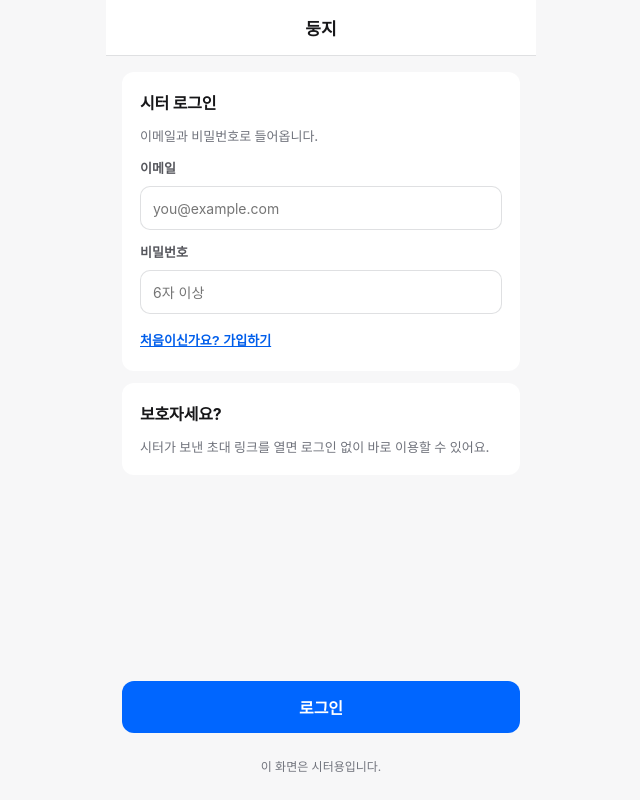
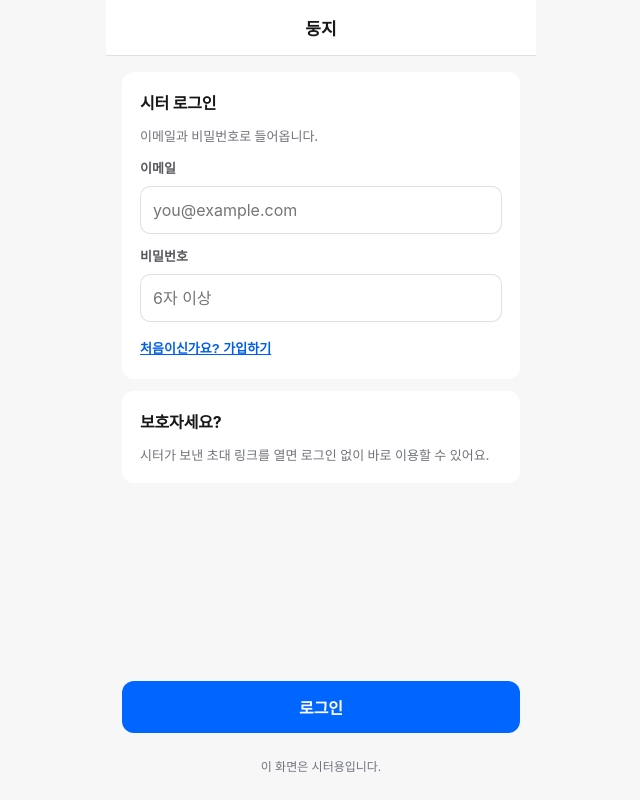
Before and after one commit to jiihy/DoongJi, a website built with Vite: page app/index.html in a window 1280 px wide. Shown: the whole page, without its empty margins (319-959 px from the left). Built offline with nearby package versions, Linux system fonts and the light colour scheme; no server answers.

Commit message:
iOS 입력 포커스 시 확대 방지 + LAN 접속 허용
- input/textarea/select 폰트 16px 고정 (iOS는 16px 미만이면 자동 확대)
- vite --host로 같은 Wi-Fi 기기에서 접속 가능

Co-Authored-By: Claude Opus 5 <noreply@anthropic.com>

```diff
--- a/app/package.json
+++ b/app/package.json
@@ -4,7 +4,7 @@
   "version": "0.1.0",
   "type": "module",
   "scripts": {
-    "dev": "vite --port 3000",
+    "dev": "vite --port 3000 --host",
     "build": "vite build",
     "preview": "vite preview --port 3000"
   },
--- a/app/src/style.css
+++ b/app/src/style.css
@@ -1,7 +1,7 @@
 :root{--ink:#171719;--ink2:#37383c;--ink3:#55565c;--ink4:#70737c;--line:rgba(112,115,124,.22);
   --primary:#0066ff;--primary-ink:#005eeb;--tint:#eaf2fe;--bg:#f7f7f8}
 *{box-sizing:border-box}
-html,body{margin:0;background:var(--bg);color:var(--ink);
+html,body{margin:0;-webkit-text-size-adjust:100%;background:var(--bg);color:var(--ink);
   font-family:-apple-system,"Apple SD Gothic Neo",system-ui,sans-serif;-webkit-font-smoothing:antialiased}
 #app{max-width:430px;margin:0 auto;min-height:100vh;display:flex;flex-direction:column;background:var(--bg)}
 .nav{display:flex;align-items:center;gap:8px;height:56px;padding:0 16px;background:#fff;border-bottom:1px solid var(--line)}
@@ -15,7 +15,12 @@ html,body{margin:0;background:var(--bg);color:var(--ink);
 .sub{font-size:13px;font-weight:500;line-height:1.55;color:var(--ink4)}
 .field{display:flex;flex-direction:column;gap:9px}
 .field label{font-size:13px;font-weight:600;color:var(--ink3)}
-input{font:inherit;font-size:14px;height:44px;padding:0 12px;border:1px solid var(--line);border-radius:10px;background:#fff;color:var(--ink)}
+/* iOS Safari는 입력 폰트가 16px 미만이면 포커스 시 화면을 확대한다 — 16px 고정으로 막는다 */
+input,textarea,select{font-family:inherit;font-size:16px;line-height:1.4;color:var(--ink);background:#fff;
+  border:1px solid var(--line);border-radius:10px}
+input{height:48px;padding:0 12px}
+textarea{padding:12px;min-height:80px;resize:vertical}
+select{height:48px;padding:0 10px}
 .foot{position:sticky;bottom:0;padding:12px 16px 24px;background:linear-gradient(to top,var(--bg) 70%,transparent)}
 .cta{width:100%;height:52px;border:none;border-radius:12px;background:var(--primary);color:#fff;font-size:16px;font-weight:600}
 .cta:disabled{background:#c9ccd1}
--- a/app/vite.config.js
+++ b/app/vite.config.js
@@ -1,6 +1,6 @@
 import { defineConfig } from 'vite';
 
 export default defineConfig({
-  server: { port: 3000 },
+  server: { port: 3000, host: true },
   build: { outDir: 'dist', sourcemap: true },
 });
```
